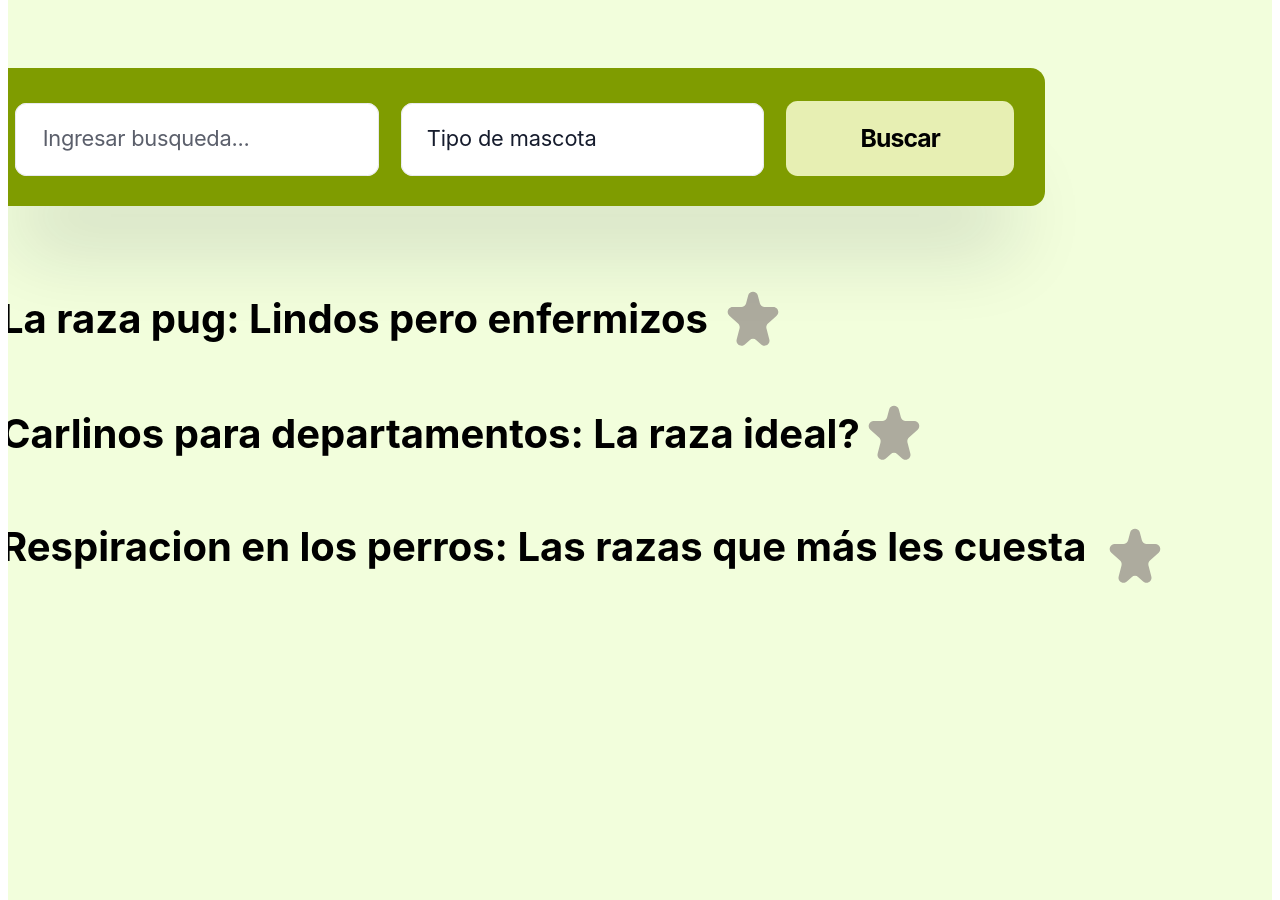
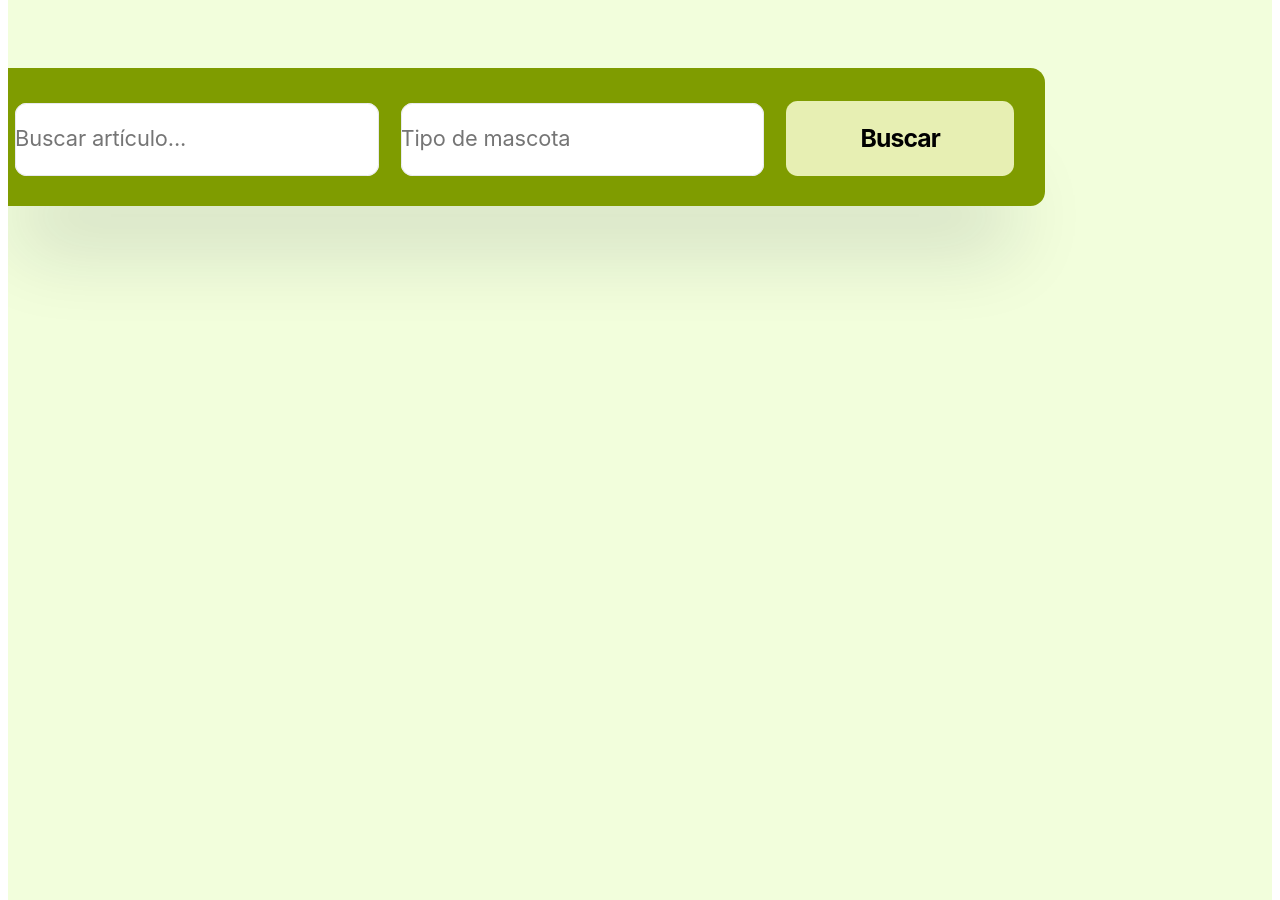
Before and after one commit to PetWellness-UPC/app-PetWellness, an Angular app: page / in a window 1280 px wide. Shown: the part 924-1824 px from the top of the page. Built offline with nearby package versions, Linux system fonts and the light colour scheme.

Commit message:
feat: He implementado las logicas necesarias para la busqueda de articulos en TypeScript

```diff
--- a/src/app/app.module.ts
+++ b/src/app/app.module.ts
@@ -1,5 +1,6 @@
 import { NgModule } from '@angular/core';
 import { BrowserModule } from '@angular/platform-browser';
+import { FormsModule } from '@angular/forms';
 
 import { AppRoutingModule } from './app-routing.module';
 import { AppComponent } from './app.component';
@@ -13,7 +14,8 @@
   ],
   imports: [
     BrowserModule,
-    AppRoutingModule
+    AppRoutingModule,
+    FormsModule
   ],
   providers: [],
   bootstrap: [AppComponent]
--- a/src/app/pagina-e-p-i-c1/pagina-e-p-i-c1.component.css
+++ b/src/app/pagina-e-p-i-c1/pagina-e-p-i-c1.component.css
@@ -70,6 +70,7 @@
   flex-direction: column;
   align-items: flex-start;
   overflow: hidden;
+  cursor: pointer;
 }
 .rectangle {
   position: absolute;
@@ -248,6 +249,17 @@
   height: 1159px;
   background-color: #f2fedc;
 }
+.bG4 {
+  position: absolute;
+  left: 0;
+  right: 0;
+  top: 0;
+  bottom: 0;
+  width: 1403px;
+  height: 1159px;
+  background-color: #f2fedc;
+  opacity: 0;
+}
 .favorito3 {
   position: absolute;
   left: 82.7869%;
@@ -393,6 +405,7 @@
   flex-direction: column;
   align-items: flex-start;
   overflow: hidden;
+  cursor: pointer;
 }
 .rectangle2 {
   position: absolute;
@@ -441,6 +454,12 @@
   overflow: hidden;
 }
 .bGSolid {
+  color: #161c2d;
+  font-size: 21.8203px;
+  line-height: 37.8219px;
+  font-family: Inter, system-ui, -apple-system, 'Segoe UI', Roboto, 'Helvetica Neue', Arial, 'Noto Sans',
+    'Liberation Sans', sans-serif;
+  letter-spacing: -0.1455px;
   position: absolute;
   left: 0;
   right: 0;
@@ -495,6 +514,12 @@
   overflow: hidden;
 }
 .bGMain {
+  color: #161c2d;
+  font-size: 21.8203px;
+  line-height: 37.8219px;
+  font-family: Inter, system-ui, -apple-system, 'Segoe UI', Roboto, 'Helvetica Neue', Arial, 'Noto Sans',
+    'Liberation Sans', sans-serif;
+  letter-spacing: -0.1455px;
   position: absolute;
   left: 0;
   right: 0;
--- a/src/app/pagina-e-p-i-c1/pagina-e-p-i-c1.component.html
+++ b/src/app/pagina-e-p-i-c1/pagina-e-p-i-c1.component.html
@@ -1,6 +1,6 @@
 <div class="inicioBuscarArticulos">
   <div class="bG"></div>
-  <button class="button3">
+  <button class="button3" (click)="scrollToBottom()">
     <div class="rectangle"></div>
     <div class="buttonName">Empezar a buscar articulos</div>
   </button>
@@ -23,6 +23,7 @@
 </div>
 <div class="seccionBusquedaArticulos">
   <div class="bG2"></div>
+  <div class="bG4">
     <div class="favorito3"><img src="favorito-3-icon.svg" alt="" class="icon2" /></div>
     <div class="respiracionEnLosPerrosLasRazas">
       <div class="textBlock12">Respiracion en los perros: Las razas que más les cuesta</div>
@@ -35,27 +36,27 @@
       <div class="textBlock14">La raza pug: Lindos pero enfermizos</div>
       <div class="textBlock15"><p></p></div>
     </div>
+  </div>
   <div class="bG3"></div>
   <div class="buttonSolidStyle4">
-    <button class="button1">
+    <button class="button1" (click)="onSearch()">
       <div class="rectangle2"></div>
       <div class="buttonName2">Buscar</div>
     </button>
   </div>
-  <div class="inputSelectWithLabel">
+  <label class="inputSelectWithLabel">
     <div class="input">
-      <div class="bGSolid"></div>
+      <input type="text" class="bGSolid" [(ngModel)]="inputText" placeholder="Buscar artículo..."/>
       <div class="bGBorder"></div>
-      <div class="inputName">Ingresar busqueda...</div>
     </div>
+  </label>
+
+  <label class="inputSelectWithLabelCopy">
+    <div class="input2">
+      <input type="text" class="bGMain" [(ngModel)]="petType" placeholder="Tipo de mascota" />
+      <div class="bGBorder2"></div>
     </div>
-  <div class="inputSelectWithLabelCopy">
-    <div class="input2">
-      <div class="bGMain"></div>
-      <div class="bGBorder2"></div>
-      <div class="selectName">Tipo de mascota</div>
-    </div>
-  </div>
-  <div class="busquedaDeInformacionSobreMasc">Búsqueda de información sobre mascotas</div>
+  </label>
+  <div id="Redireccion" class="busquedaDeInformacionSobreMasc">Búsqueda de información sobre mascotas</div>
 </div>
 <div class="Main"></div>
--- a/src/app/pagina-e-p-i-c1/pagina-e-p-i-c1.component.ts
+++ b/src/app/pagina-e-p-i-c1/pagina-e-p-i-c1.component.ts
@@ -1,4 +1,4 @@
-import { Component } from '@angular/core';
+import { Component, Renderer2, ElementRef } from '@angular/core';
 import type { OnInit } from '@angular/core';
 
 @Component({
@@ -7,6 +7,64 @@
   styleUrls: ['./pagina-e-p-i-c1.component.css'],
 })
 export class PaginaEPIC1Component implements OnInit {
-  constructor() {}
+  inputText: string = '';
+  petType: string = '';
+
+  articles = [
+    { title: 'Respiracion en los perros: Las razas que más les cuesta', class: 'respiracionEnLosPerrosLasRazas', class2: 'favorito3' },
+    { title: 'Carlinos para departamentos: La raza ideal?', class: 'carlinosParaDepartamentosLaRaz', class2: 'favorito2' },
+    { title: 'La raza pug: Lindos pero enfermizos', class: 'laRazaPugLindosPeroEnfermizos', class2: 'favorito1' }
+  ];
+
+  constructor(private renderer: Renderer2, private el: ElementRef) {}
+
+  scrollToBottom(): void {
+    const section = document.getElementById('Redireccion');
+    if (section) {
+      section.scrollIntoView({ behavior: 'smooth' });
+    }
+  }
+
+  search(): boolean {
+    const elements = document.getElementsByClassName('bG4');
+    let hasChangedOpacity = false;
+
+    if (this.inputText && this.petType) {
+      for (let i = 0; i < elements.length; i++) {
+        this.renderer.setStyle(elements[i], 'opacity', '1');
+        hasChangedOpacity = true;
+      }
+    } else {
+      for (let i = 0; i < elements.length; i++) {
+        this.renderer.setStyle(elements[i], 'opacity', '0');
+      }
+    }
+
+    return hasChangedOpacity;
+  }
+
+  highlightMatchingArticles(): void {
+    const queryWords = this.inputText.toLowerCase().split(' ');
+
+    this.articles.forEach(article => {
+      const articleDiv = this.el.nativeElement.querySelector(`.${article.class}`);
+      const articleDiv2 = this.el.nativeElement.querySelector(`.${article.class2}`);
+      if (queryWords.some(word => article.title.toLowerCase().includes(word))) {
+        this.renderer.setStyle(articleDiv, 'opacity', '1');
+        this.renderer.setStyle(articleDiv2, 'opacity', '1');
+      } else {
+        this.renderer.setStyle(articleDiv, 'opacity', '0');
+        this.renderer.setStyle(articleDiv2, 'opacity', '0');
+      }
+    });
+  }
+
+  onSearch(): void {
+    const hasChangedOpacity = this.search();
+    if (hasChangedOpacity) {
+      this.highlightMatchingArticles();
+    }
+  }
+
   ngOnInit(): void {}
 }
```
Lines whose indentation alone changed are shown as unchanged.
